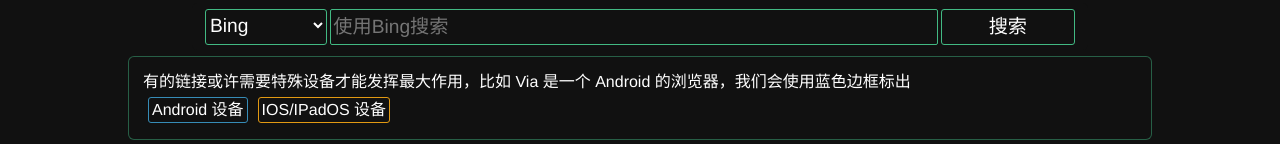
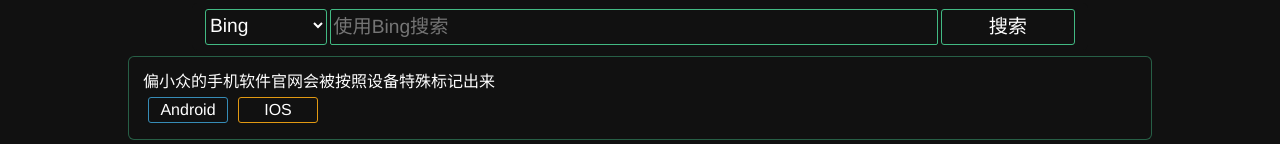
Before and after one commit to conglinyizhi/NavigationCenter, a Vue app: page / in a window 1280 px wide. Shown: the part 132-276 px from the top of the page. Built offline with nearby package versions, Linux system fonts and the light colour scheme.

Commit message:
修改 顶部文案

```diff
--- a/src/components/navigation.vue
+++ b/src/components/navigation.vue
@@ -2,10 +2,10 @@
   <div class="linkCardGroup">
     <div style="margin:10px">
       <div>
-        有的链接或许需要特殊设备才能发挥最大作用，比如 Via 是一个 Android 的浏览器，我们会使用蓝色边框标出
+        偏小众的手机软件官网会被按照设备特殊标记出来
       </div>
-      <span class="android">Android 设备</span>
-      <span class="ios">IOS/IPadOS 设备</span>
+      <span class="android">Android</span>
+      <span class="ios">IOS</span>
     </div>
   </div>
   <div
```
